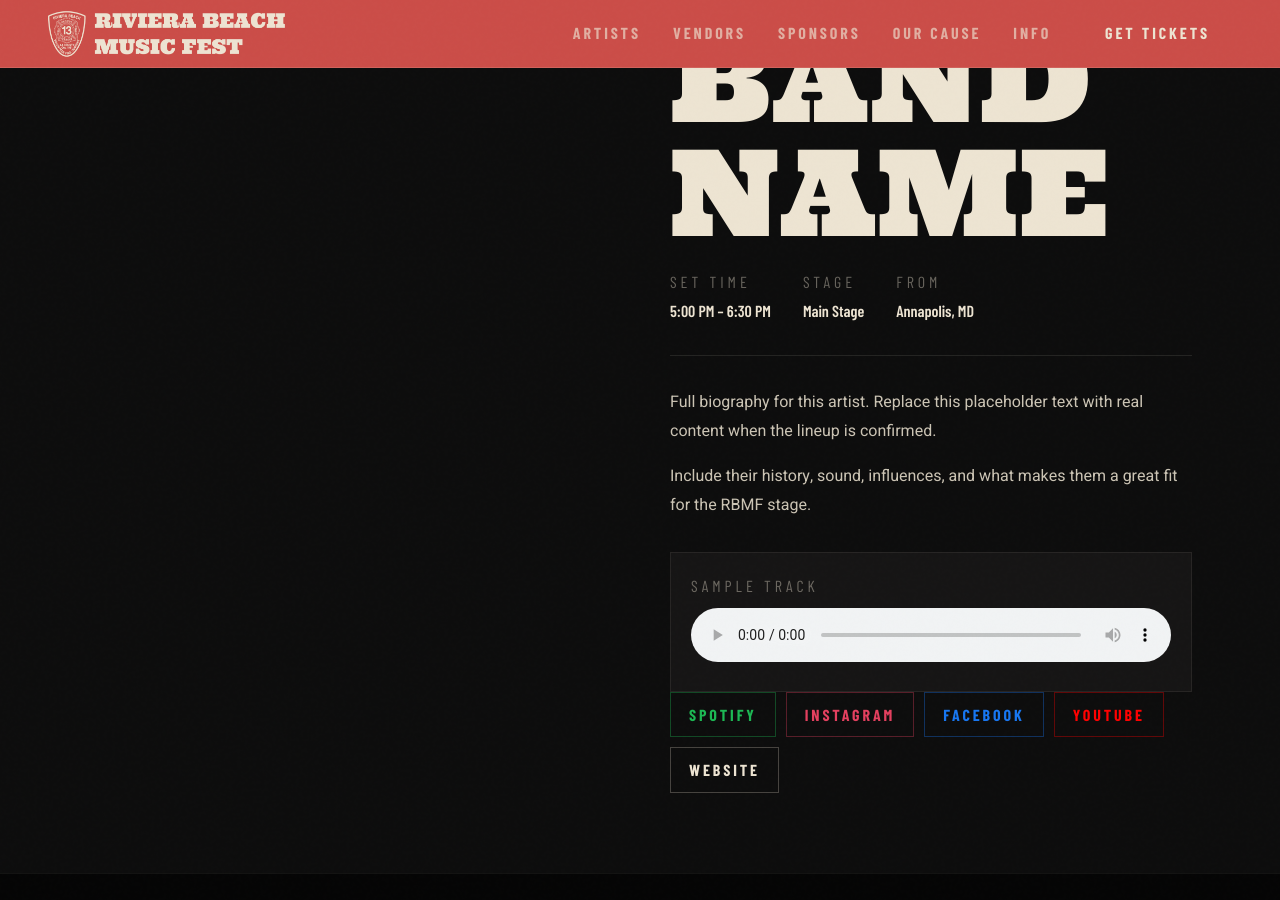
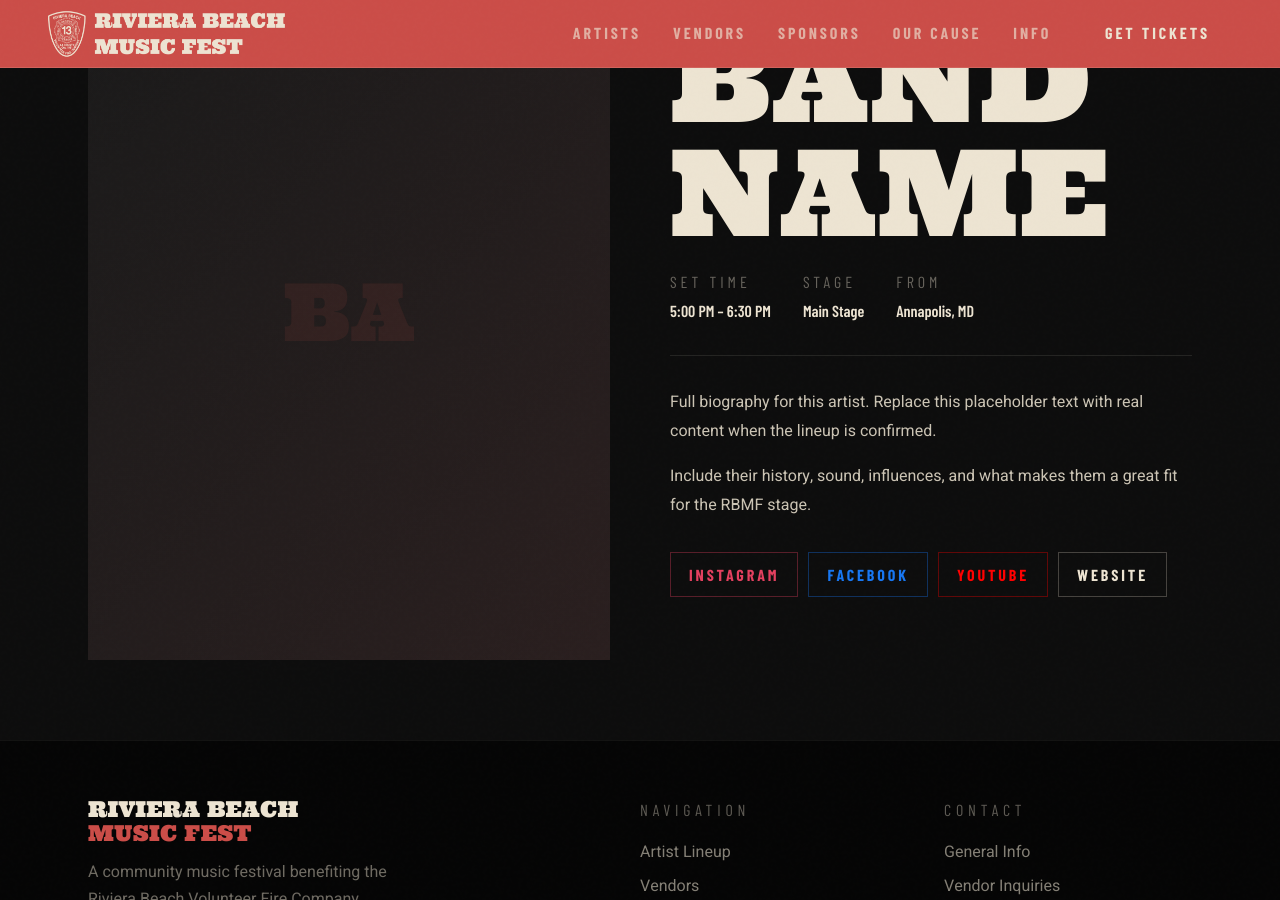
Before and after one commit to RBVFC/rbmf, a Jekyll site: the page built from _artists/band-name.md, in a window 1280 px wide and 900 px high, scrolled down 290 px. Built offline with Jekyll 4.4.1, drawn with Linux system fonts in a browser that asks for light colours; some web fonts are replaced.

Commit message:
Update band-name.md

```diff
--- a/_artists/band-name.md
+++ b/_artists/band-name.md
@@ -5,9 +5,9 @@ headliner: false
 set_time: "5:00 PM – 6:30 PM"
 stage: "Main Stage"
 hometown: "Annapolis, MD"
-photo: ""
-audio: ""
-spotify: ""
+photo:
+audio:
+spotify:
 instagram: ""
 facebook: ""
 youtube: ""
```
